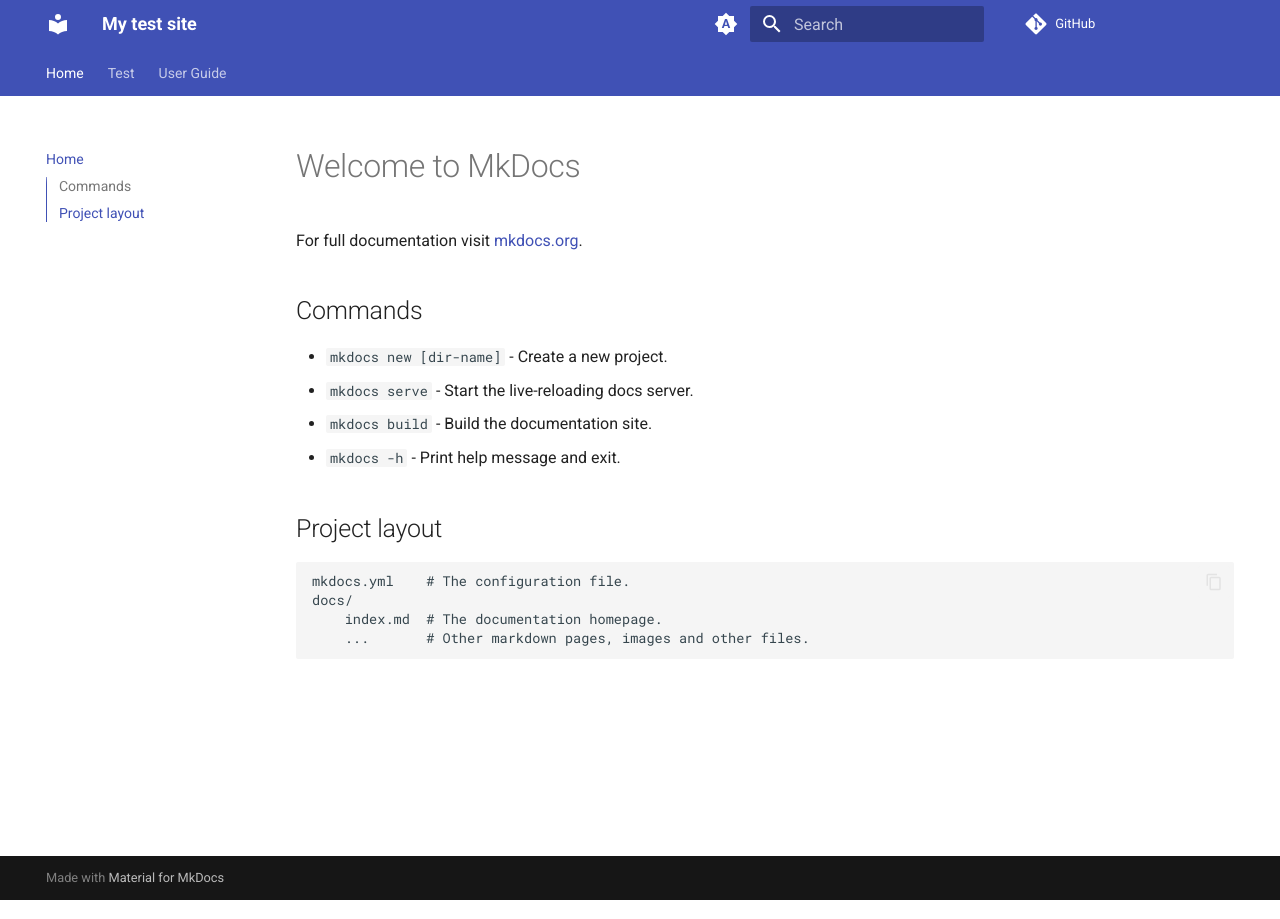
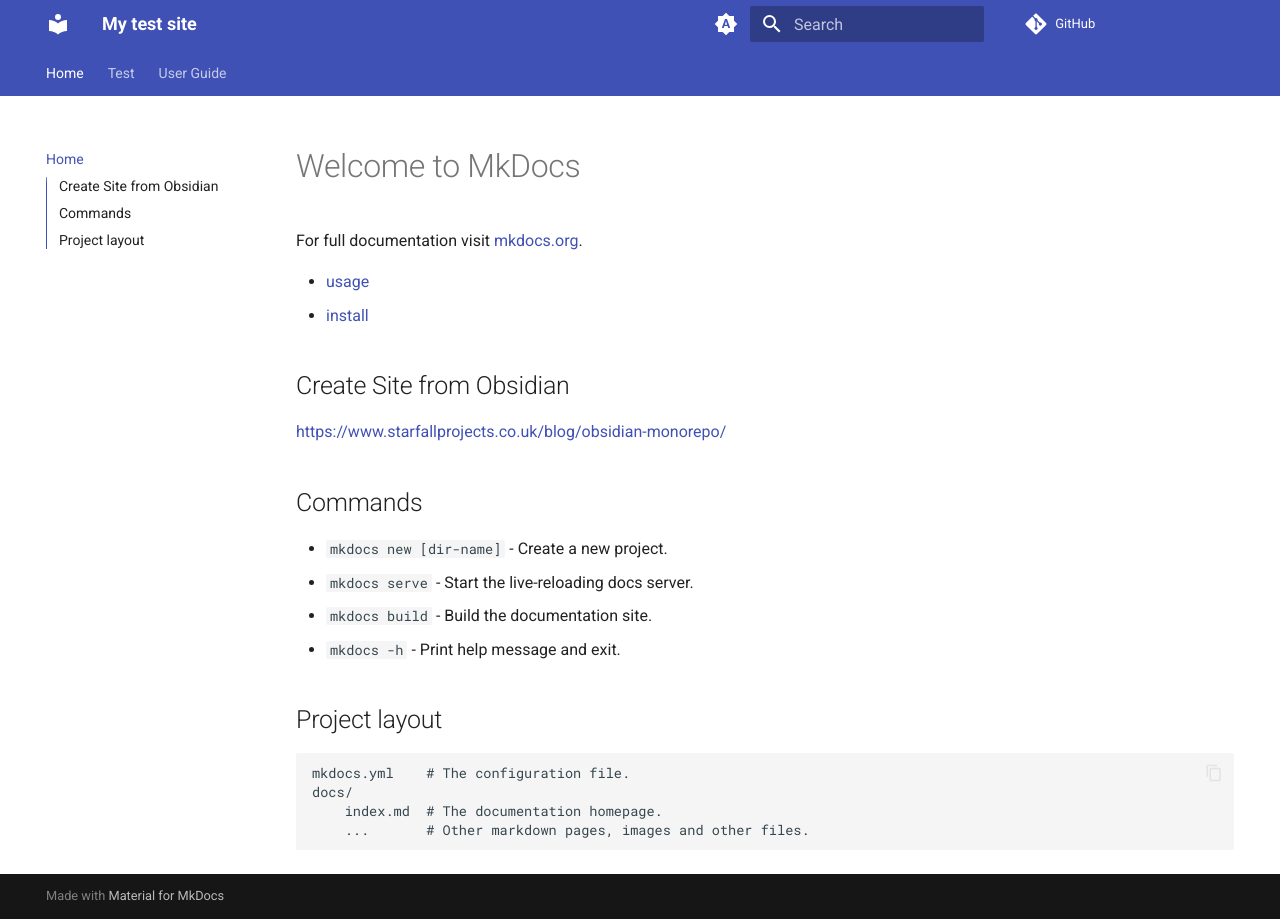
Before and after one commit to Lightbridge-KS/mkdocs-material-test, an MkDocs documentation site: the page built from docs/index.md, in a window 1280 px wide. Built offline with MkDocs 1.6.1 and Material for MkDocs 9.7.7, drawn with Linux system fonts in a browser that asks for light colours; comment, search, counter and statistics services are not loaded.

Commit message:
add obsidian

```diff
--- a/docs/index.md
+++ b/docs/index.md
@@ -1,6 +1,13 @@
 # Welcome to MkDocs
 
 For full documentation visit [mkdocs.org](https://www.mkdocs.org).
+
+- [usage](user-guide/usage.md)
+- [install](user-guide/install.md)
+
+## Create Site from Obsidian
+
+<https://www.starfallprojects.co.uk/blog/obsidian-monorepo/>
 
 ## Commands
 
```
Also changed, not shown: 5 other files.
